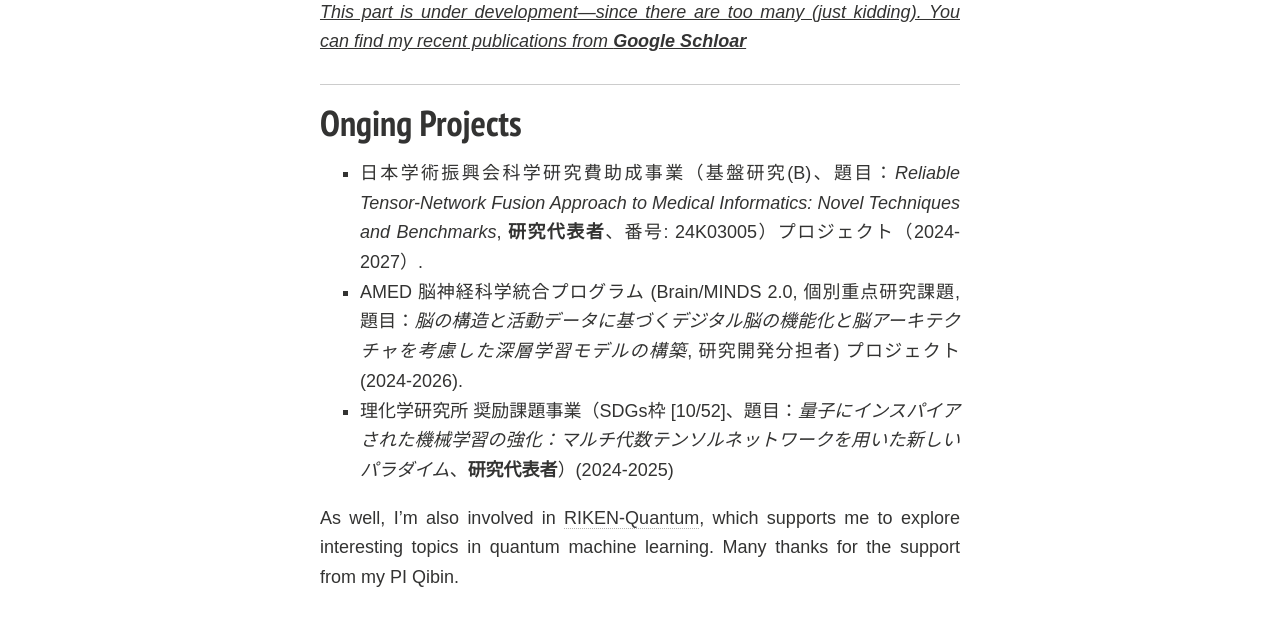
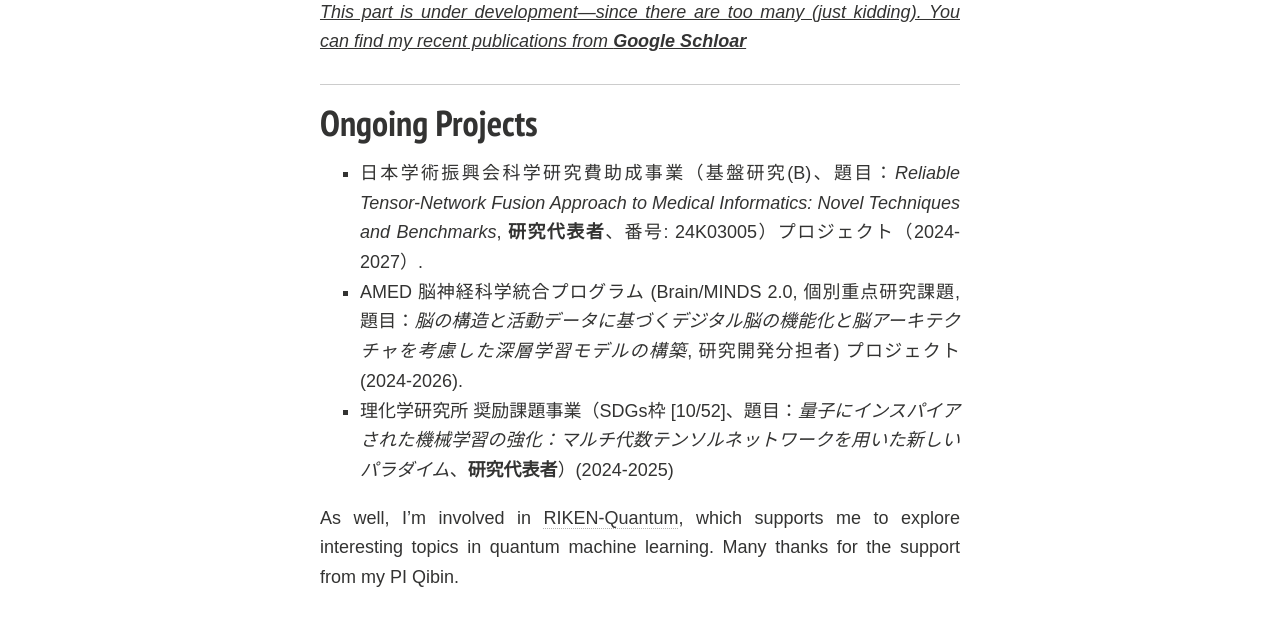
Before and after one commit to ChaoLiAtRIKEN/ChaoLiAtRIKEN.github.io, a Jekyll site: the page built from index.md, in a window 1280 px wide. Shown: the part 1268-1886 px from the top of the page. Built offline with Jekyll 4.4.1, drawn with Linux system fonts in a browser that asks for light colours; nearby versions of some CDN libraries; comment, search, counter and statistics services are not loaded; a style sheet for code colours, icons or effects is not loaded.

Commit message:
Update index.md

```diff
--- a/index.md
+++ b/index.md
@@ -71,9 +71,9 @@ My current research focuses on practical problems that artificial intelligence f
 
 ---
 
-## Onging Projects
+## Ongoing Projects
 - 日本学術振興会科学研究費助成事業（基盤研究(B)、題目：*Reliable Tensor-Network Fusion Approach to Medical Informatics: Novel Techniques and Benchmarks*, **研究代表者**、番号: 24K03005）プロジェクト（2024-2027）.
 - AMED 脳神経科学統合プログラム (Brain/MINDS 2.0, 個別重点研究課題, 題目：*脳の構造と活動データに基づくデジタル脳の機能化と脳アーキテクチャを考慮した深層学習モデルの構築*, 研究開発分担者) プロジェクト (2024-2026).
 - 理化学研究所 奨励課題事業（SDGs枠 [10/52]、題目：*量子にインスパイアされた機械学習の強化：マルチ代数テンソルネットワークを用いた新しいパラダイム*、**研究代表者**）(2024-2025)
 
-As well, I'm also involved in [RIKEN-Quantum](https://rq.riken.jp), which supports me to explore interesting topics in quantum machine learning. Many thanks for the support from my PI Qibin.
+As well, I'm involved in [RIKEN-Quantum](https://rq.riken.jp), which supports me to explore interesting topics in quantum machine learning. Many thanks for the support from my PI Qibin.
```
